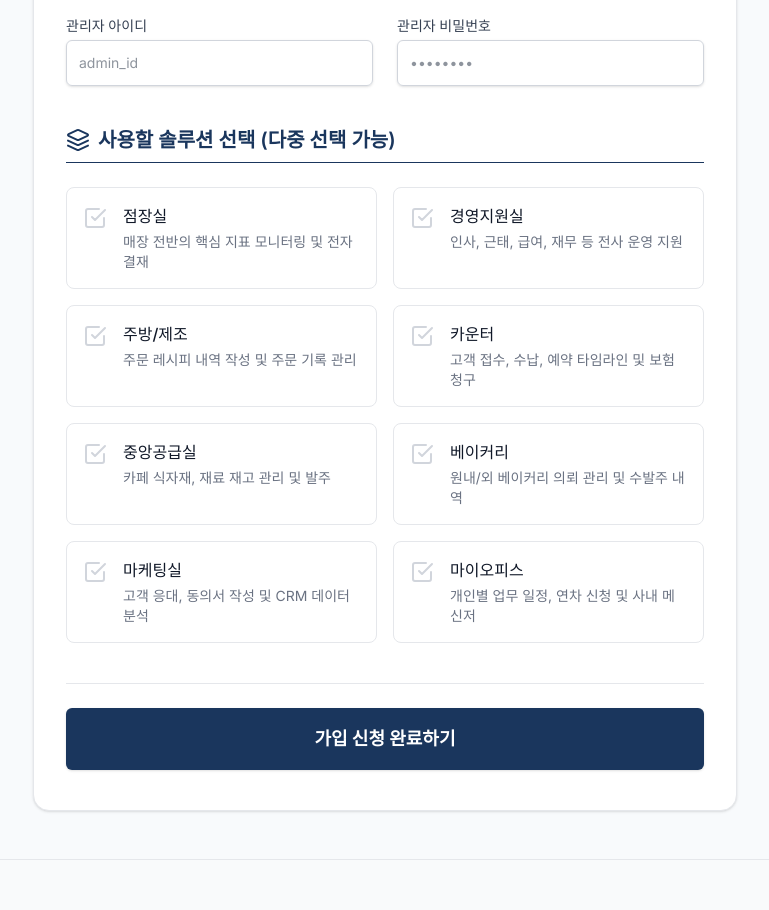
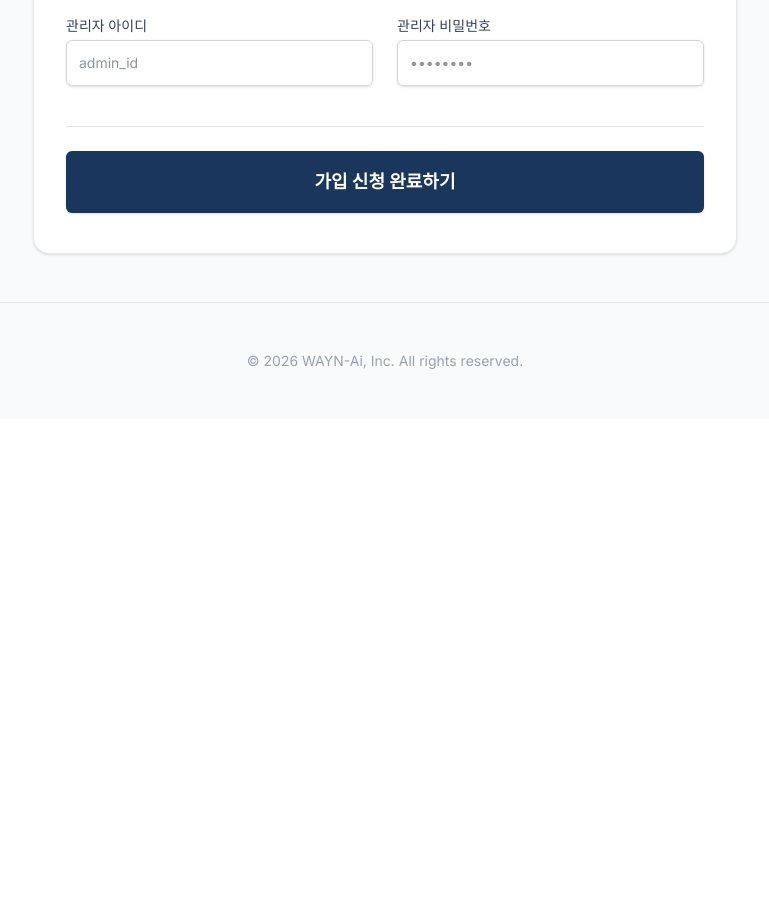
Before and after one commit to wayn1064/CAFEiN-Ai-Homepage, a React (Vite) app: page /register in a window 1280 px wide. Shown: the part 800-1710 px from the top of the page, without its empty margins (255-1024 px from the left). After the commit the page ends 1219 px from the top, so only its background shows below. Built offline with nearby package versions, Linux system fonts and the light colour scheme.

Commit message:
feat(ui): update homepage title and fix registration form for cafein dashboard

```diff
--- a/index.html
+++ b/index.html
@@ -4,7 +4,7 @@
     <meta charset="UTF-8" />
     <link rel="icon" type="image/svg+xml" href="/vite.svg" />
     <meta name="viewport" content="width=device-width, initial-scale=1.0" />
-    <title>CAFEiN-Ai 솔루션 등록</title>
+    <title>CAFEiN-Ai 카페업무자동화 솔루션</title>
     <!-- Google Fonts: Inter -->
     <link rel="preconnect" href="https://fonts.googleapis.com">
     <link rel="preconnect" href="https://fonts.gstatic.com" crossorigin>
--- a/src/features/auth/ui/RegisterForm.tsx
+++ b/src/features/auth/ui/RegisterForm.tsx
@@ -2,16 +2,7 @@ import React, { useState } from 'react';
 import { Building2, User, Phone, MapPin, KeyRound, CheckSquare, Layers, Search, X } from 'lucide-react';
 import DaumPostcode from 'react-daum-postcode';
 
-const solutions = [
-  { id: 'director', name: '점장실', desc: '매장 전반의 핵심 지표 모니터링 및 전자 결재' },
-  { id: 'management', name: '경영지원실', desc: '인사, 근태, 급여, 재무 등 전사 운영 지원' },
-  { id: 'clinic', name: '주방/제조', desc: '주문 레시피 내역 작성 및 주문 기록 관리' },
-  { id: 'desk', name: '카운터', desc: '고객 접수, 수납, 예약 타임라인 및 보험청구' },
-  { id: 'supply', name: '중앙공급실', desc: '카페 식자재, 재료 재고 관리 및 발주' },
-  { id: 'lab', name: '베이커리', desc: '원내/외 베이커리 의뢰 관리 및 수발주 내역' },
-  { id: 'counsel', name: '마케팅실', desc: '고객 응대, 동의서 작성 및 CRM 데이터 분석' },
-  { id: 'myoffice', name: '마이오피스', desc: '개인별 업무 일정, 연차 신청 및 사내 메신저' },
-];
+
 
 export const RegisterForm: React.FC = () => {
   const [formData, setFormData] = useState({
@@ -22,7 +13,6 @@ export const RegisterForm: React.FC = () => {
     address: '',
     adminId: '',
     adminPassword: '',
-    selectedSolutions: [] as string[],
   });
   const [isPostcodeOpen, setIsPostcodeOpen] = useState(false);
 
@@ -49,16 +39,6 @@ export const RegisterForm: React.FC = () => {
     setFormData(prev => ({ ...prev, [name]: value }));
   };
 
-  const handleSolutionToggle = (id: string) => {
-    setFormData(prev => {
-      const isSelected = prev.selectedSolutions.includes(id);
-      if (isSelected) {
-        return { ...prev, selectedSolutions: prev.selectedSolutions.filter(solId => solId !== id) };
-      } else {
-        return { ...prev, selectedSolutions: [...prev.selectedSolutions, id] };
-      }
-    });
-  };
 
   const handleSubmit = async (e: React.FormEvent) => {
     e.preventDefault();
@@ -72,8 +52,8 @@ export const RegisterForm: React.FC = () => {
       password: formData.adminPassword,
       businessRegistrationNumber: formData.businessNumber,
       address: formData.address,
-      accessibleMenus: formData.selectedSolutions,
-      status: 'PENDING'
+      status: 'PENDING',
+      solutionType: 'CAFEiN-Ai'
     };
 
     try {
@@ -248,35 +228,6 @@ export const RegisterForm: React.FC = () => {
               </div>
             </section>
 
-            {/* 3. 솔루션 선택 */}
-            <section>
-              <h2 className="text-xl font-semibold text-[#1A365D] mb-6 flex items-center gap-2 border-b pb-2">
-                <Layers className="w-6 h-6" />
-                사용할 솔루션 선택 (다중 선택 가능)
-              </h2>
-              <div className="grid grid-cols-1 gap-4 sm:grid-cols-2">
-                {solutions.map((solution) => {
-                  const isSelected = formData.selectedSolutions.includes(solution.id);
-                  return (
-                    <div
-                      key={solution.id}
-                      onClick={() => handleSolutionToggle(solution.id)}
-                      className={`cursor-pointer rounded-lg border p-4 flex items-start gap-4 transition-all ${
-                        isSelected ? 'border-[#1A365D] bg-blue-50 ring-1 ring-[#1A365D] shadow-sm' : 'border-gray-200 hover:border-blue-300 hover:bg-gray-50'
-                      }`}
-                    >
-                      <div className="flex-shrink-0 mt-0.5">
-                        <CheckSquare className={`w-6 h-6 ${isSelected ? 'text-[#1A365D]' : 'text-gray-300'}`} />
-                      </div>
-                      <div>
-                        <h3 className={`font-medium ${isSelected ? 'text-[#1A365D]' : 'text-gray-900'}`}>{solution.name}</h3>
-                        <p className="text-sm text-gray-500 mt-1">{solution.desc}</p>
-                      </div>
-                    </div>
-                  );
-                })}
-              </div>
-            </section>
 
             {/* Submit Button */}
             {isPostcodeOpen && (
```
